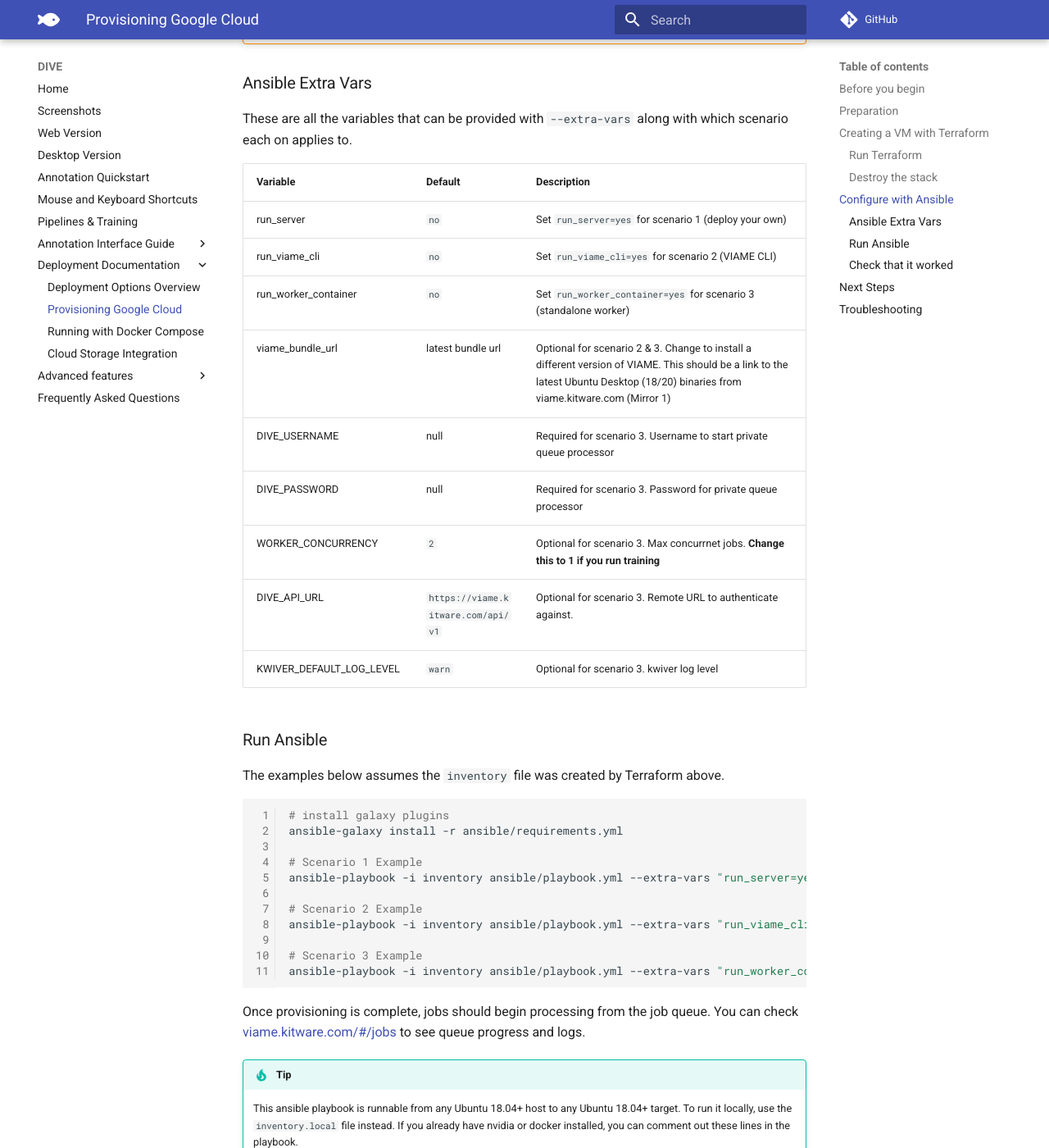
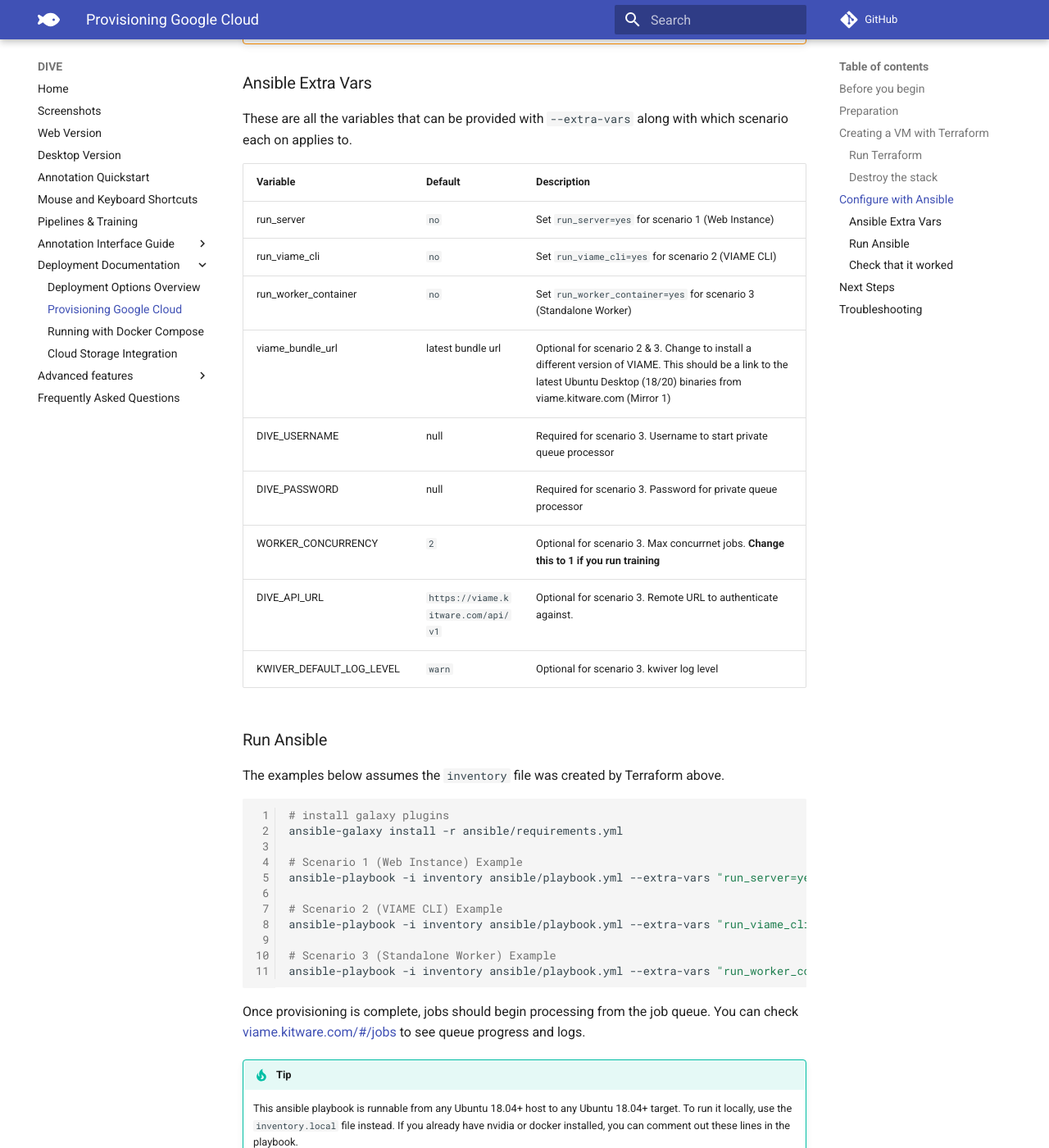
Before and after one commit to Kitware/dive, an MkDocs documentation site: the page built from docs/Deployment-Provision.md, in a window 1280 px wide and 1400 px high, scrolled down 2651 px. Shown: the whole window at 82% size. Built offline with MkDocs 1.6.1 and Material for MkDocs 9.7.7, drawn with Linux system fonts in a browser that asks for light colours; comment, search, counter and statistics services are not loaded.

Commit message:
Add shorthand for scenarios

````diff
--- a/docs/Deployment-Provision.md
+++ b/docs/Deployment-Provision.md
@@ -98,9 +98,9 @@ These are all the variables that can be provided with `--extra-vars` along with
 
 | Variable | Default | Description |
 |----------|---------|-------------|
-| run_server | `no` | Set `run_server=yes` for scenario 1 (deploy your own) |
+| run_server | `no` | Set `run_server=yes` for scenario 1 (Web Instance) |
 | run_viame_cli | `no` | Set `run_viame_cli=yes` for scenario 2 (VIAME CLI) |
-| run_worker_container | `no` | Set `run_worker_container=yes` for scenario 3 (standalone worker) |
+| run_worker_container | `no` | Set `run_worker_container=yes` for scenario 3 (Standalone Worker) |
 | viame_bundle_url | latest bundle url | Optional for scenario 2 & 3.  Change to install a different version of VIAME.  This should be a link to the latest Ubuntu Desktop (18/20) binaries from viame.kitware.com (Mirror 1) |
 | DIVE_USERNAME | null | Required for scenario 3. Username to start private queue processor |
 | DIVE_PASSWORD | null | Required for scenario 3. Password for private queue processor |
@@ -116,13 +116,13 @@ The examples below assumes the `inventory` file was created by Terraform above.
 # install galaxy plugins
 ansible-galaxy install -r ansible/requirements.yml
 
-# Scenario 1 Example
+# Scenario 1 (Web Instance) Example
 ansible-playbook -i inventory ansible/playbook.yml --extra-vars "run_server=yes"
 
-# Scenario 2 Example
+# Scenario 2 (VIAME CLI) Example
 ansible-playbook -i inventory ansible/playbook.yml --extra-vars "run_viame_cli=yes"
 
-# Scenario 3 Example
+# Scenario 3 (Standalone Worker) Example
 ansible-playbook -i inventory ansible/playbook.yml --extra-vars "run_worker_container=yes DIVE_USERNAME=username DIVE_PASSWORD=changeme"
 ```
 
````
